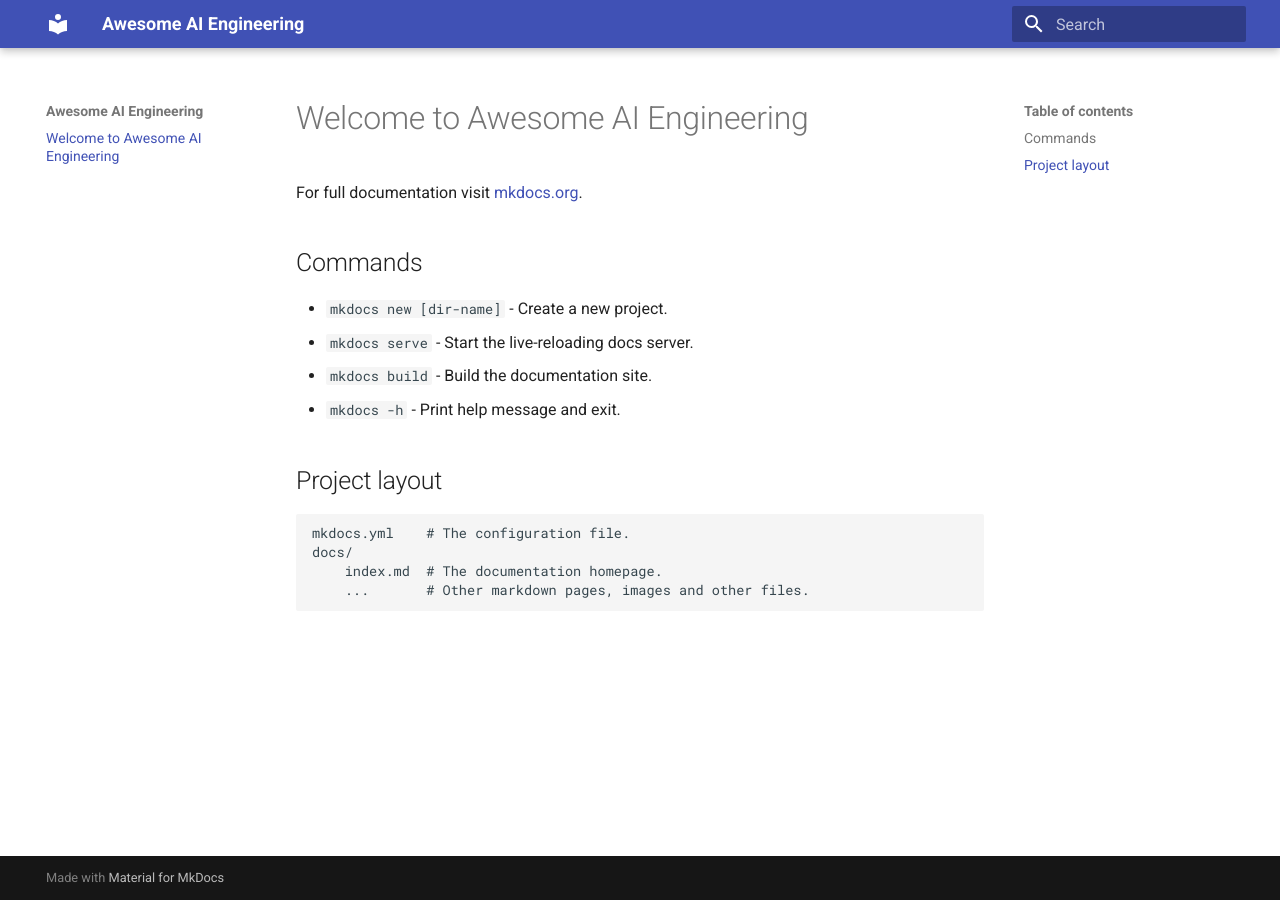
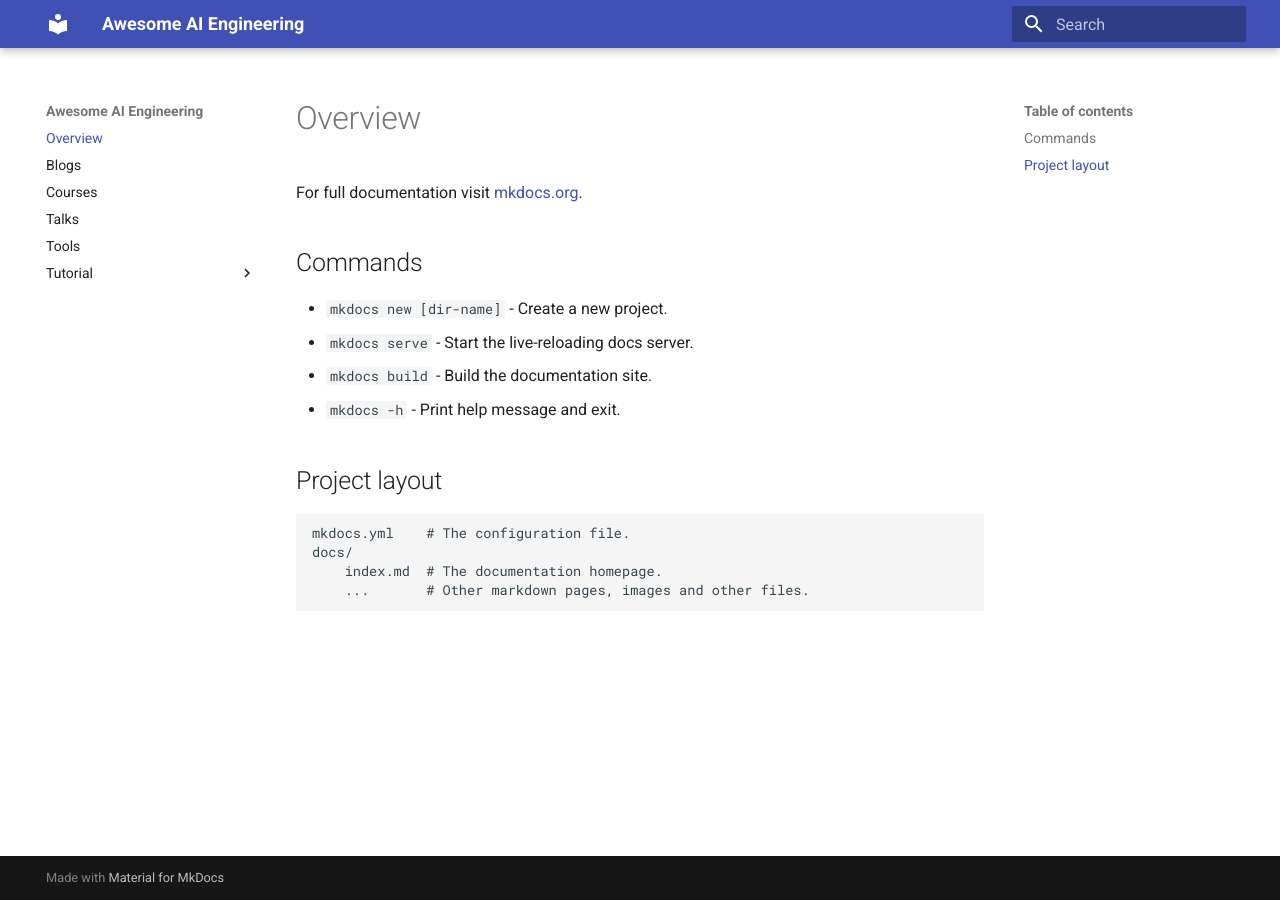
Before and after one commit to MLSysOps/mlsysops.github.io, an MkDocs documentation site: the page built from docs/index.md, in a window 1280 px wide. Built offline with MkDocs 1.6.1 and Material for MkDocs 9.7.7, drawn with Linux system fonts in a browser that asks for light colours.

Commit message:
🎨 add several sections

```diff
--- a/docs/index.md
+++ b/docs/index.md
@@ -1,4 +1,4 @@
-# Welcome to Awesome AI Engineering
+# Overview
 
 For full documentation visit [mkdocs.org](https://www.mkdocs.org).
 
```
Also changed, not shown: docs/Blogs.md (added), docs/Courses.md (added), docs/Talks.md (added), docs/Tools.md (added), docs/Tutorial/0 Agenda.md (added).
